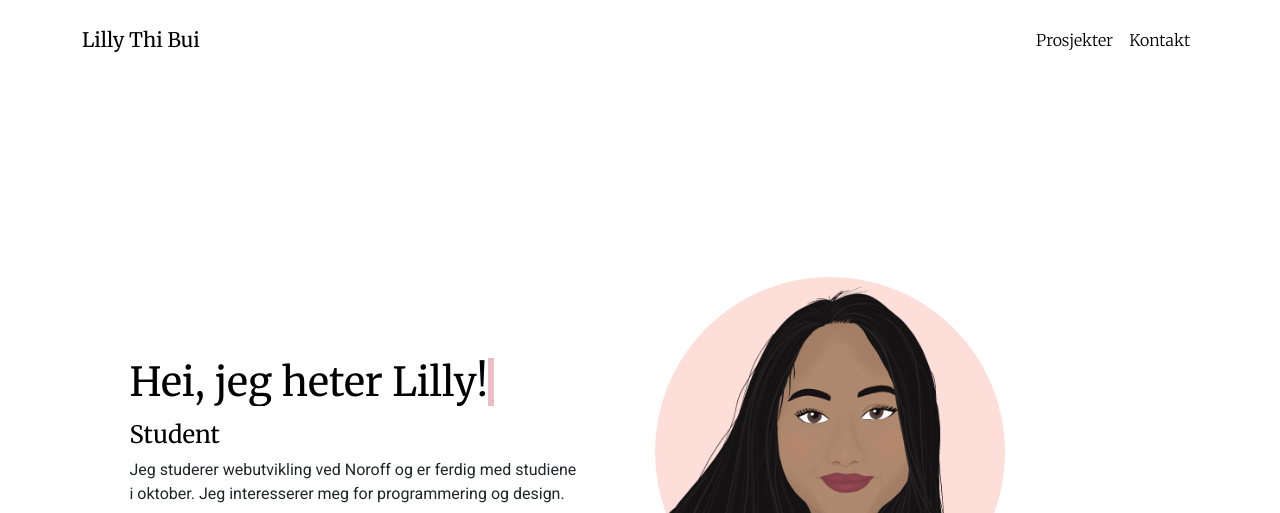
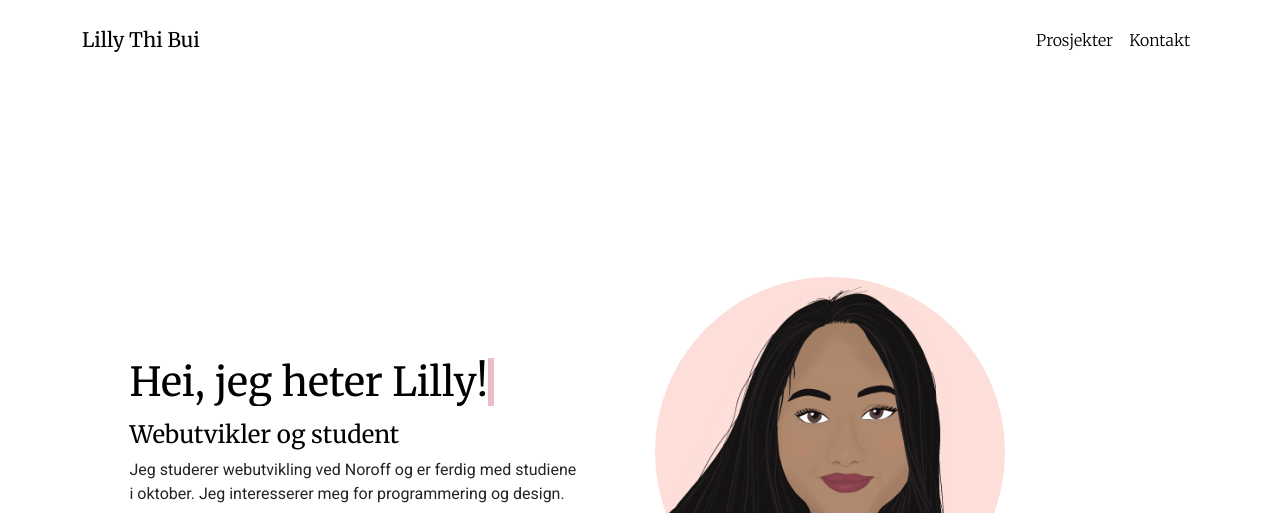
Before and after one commit to LillyTBui/portfolio, a website with bundled scripts: page index.html in a window 1280 px wide. Shown: the top 513 px of the page. Built offline with nearby package versions, Linux system fonts and the light colour scheme.

Commit message:
Update index.html

```diff
--- a/index.html
+++ b/index.html
@@ -78,7 +78,7 @@
             <div class="typed__container">
               <h1 class="typed__out">Hei, jeg heter Lilly!</h1>
             </div>
-            <h4>Student</h4>
+            <h4>Webutvikler og student</h4>
             <p>
               Jeg studerer webutvikling ved Noroff og er ferdig med studiene i
               oktober. Jeg interesserer meg for programmering og design.
```
